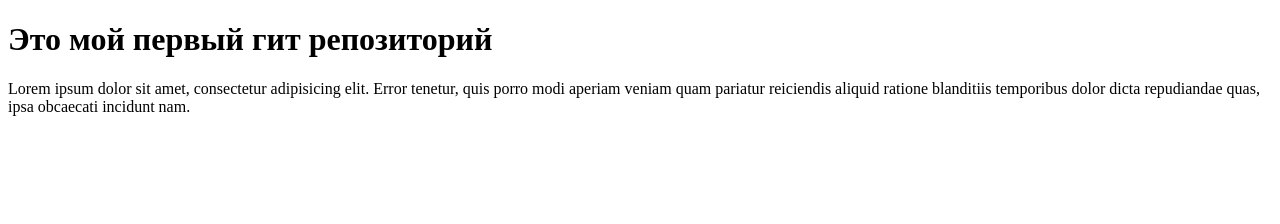
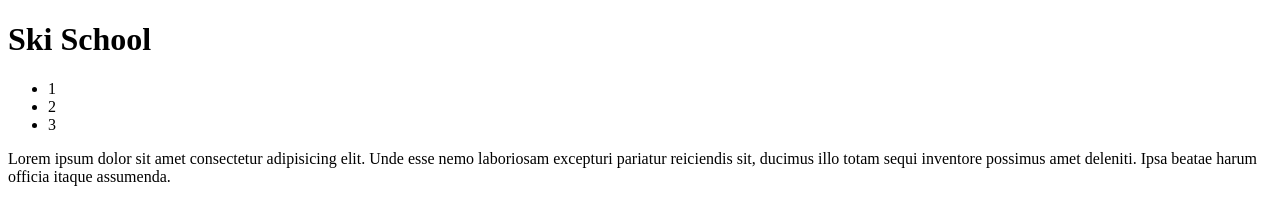
Before and after one commit to IgorDJaan/ski-school-zhuravlev, a plain HTML site: page index.html in a window 1280 px wide. Drawn offline with Linux system fonts and the light colour scheme.

Commit message:
Поправил

```diff
--- a/index.html
+++ b/index.html
@@ -1,14 +1,29 @@
 <!DOCTYPE html>
 <html lang="en">
-<head>
-    <meta charset="UTF-8">
-    <meta http-equiv="X-UA-Compatible" content="IE=edge">
-    <meta name="viewport" content="width=device-width, initial-scale=1.0">
+  <head>
+    <meta charset="UTF-8" />
+    <meta http-equiv="X-UA-Compatible" content="IE=edge" />
+    <meta name="viewport" content="width=device-width, initial-scale=1.0" />
     <title>Document</title>
-</head>
-<body>
-    <h1>Это мой первый гит репозиторий</h1>
-    <p>Lorem ipsum dolor sit amet, consectetur adipisicing elit. Error tenetur, quis porro modi aperiam veniam quam pariatur reiciendis aliquid ratione blanditiis temporibus dolor dicta repudiandae quas, ipsa obcaecati incidunt nam.</p>
-
-</body>
+  </head>
+  <body>
+    <header class="header">
+      <h1>Ski School</h1>
+    </header>
+    <main class="main">
+      <ul>
+        <li>1</li>
+        <li>2</li>
+        <li>3</li>
+      </ul>
+    </main>
+    <footer class="footer">
+      <p>
+        Lorem ipsum dolor sit amet consectetur adipisicing elit. Unde esse nemo
+        laboriosam excepturi pariatur reiciendis sit, ducimus illo totam sequi
+        inventore possimus amet deleniti. Ipsa beatae harum officia itaque
+        assumenda.
+      </p>
+    </footer>
+  </body>
 </html>
```
